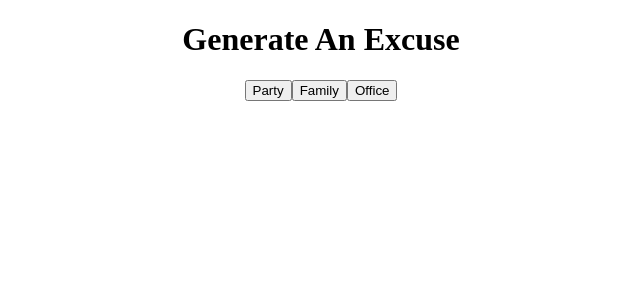
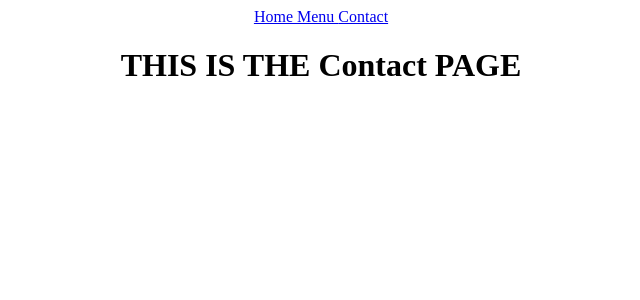
Before and after one commit to manhhung2801/reactjs-pedroTech-for-beginners-2023, a React (Create React App) app: page /contact in a window 1280 px wide. Shown: the top 300 px of the page, without its empty margins (319-959 px from the left). Built offline with nearby package versions, Linux system fonts and the light colour scheme.

Commit message:
route link pages components

```diff
--- a/package.json
+++ b/package.json
@@ -9,6 +9,7 @@
     "axios": "^1.3.6",
     "react": "^18.2.0",
     "react-dom": "^18.2.0",
+    "react-router-dom": "^6.10.0",
     "react-scripts": "5.0.1",
     "web-vitals": "^2.1.4"
   },
--- a/src/App.js
+++ b/src/App.js
@@ -1,71 +1,22 @@
 import './App.css';
-import Axios from 'axios';
-import { useEffect, useState } from 'react';
+import {BrowserRouter as Router, Routes, Route, Link} from 'react-router-dom';
+import { Home } from './pages/Home';
+import { Menu } from './pages/Menu';
+import { Contact } from './pages/Contact';
+import { Navbar } from './Navbar';
+function App() {
 
 
-function App() {
-
-  // vd 1
-  // call api reactjs
-// fetch("https://catfact.ninja/fact")
-// .then((res) => res.json())
-// .then((data) => {
-//   console.log(data);
-// });
-
-
-  // vd 2
-  // const [catFact, setCatFact] = useState("");
-
-  // const fetchCatFact = () => {
-  //     Axios.get("https://catfact.ninja/fact").then((res) => {
-  //       setCatFact(res.data.fact);
-  //   });
-  // }
-  // useEffect(() => {
-  //     fetchCatFact();
-  // }, []);
-
-  // vd 3
-  // const [name, setName] = useState("");
-  // const [predictedAge, setPredicredAge] = useState(null);
-
-  // const fetchData = () => {
-  //     Axios.get(`https://api.agify.io/?name=${name}`).then((res) => {
-  //       setPredicredAge(res.data);
-  //     });
-  // };
-
-  // return <div className="App">
-  //        {/* vd 2 */}
-  //       {/* <button onClick={fetchCatFact}> Generate Cat Fact</button>
-  //       <p>{catFact}</p> */}
-
-  //       <input placeholder="Ex. Pedro..." onChange={(event) => {
-  //         setName(event.target.value)
-  //         }}
-  //       />
-  //       <button onClick={fetchData}> Predict Age</button>
-  //       <h1> Name: {predictedAge?.name} </h1>
-  //       <h1> Predicted Age: {predictedAge?.age} </h1>
-  //       <h1> Count: {predictedAge?.count} </h1>
-  // </div>
-
-  const [generatedExcuse, setGeneratedExcuse] = useState("");
-
-  const fetchExcuse = (excuse) => {
-    Axios.get(`https://excuser-three.vercel.app/v1/excuse/${excuse}/`).then(
-      (res) => {
-          setGeneratedExcuse(res.data[0].excuse);
-      });
-  };
   return (<div className="App">
-        <h1>Generate An Excuse </h1>
-        <button onClick={ () => fetchExcuse("party")}> Party </button>
-        <button onClick={ () => fetchExcuse("family")}> Family </button>
-        <button onClick={ () => fetchExcuse("office")}> Office </button>
-
-        <p>{generatedExcuse}</p>
+        <Router>
+            <Navbar />
+            <Routes>
+                <Route path="/" element={<Home />} />
+                <Route path="/menu" element={<Menu />} />
+                <Route path="/contact" element={<Contact />} />
+                <Route path="*" element={<h1>PAGE NOT FOUND</h1>} />
+            </Routes>
+        </Router>
   </div>);
 }
 
--- /dev/null
+++ b/src/Navbar.js
@@ -0,0 +1,11 @@
+import {Link } from 'react-router-dom';
+
+export const Navbar = () => {
+    return (
+        <div>
+          <Link to="/"> Home </Link>
+          <Link to="/menu"> Menu </Link>
+          <Link to="/contact"> Contact </Link>
+        </div>
+    );
+}
--- a/src/index.js
+++ b/src/index.js
@@ -5,5 +5,7 @@
 
 const root = ReactDOM.createRoot(document.getElementById('root'));
 root.render(
+  <React.StrictMode>
     <App />
+  </React.StrictMode>
 );
--- /dev/null
+++ b/src/pages/Contact.js
@@ -0,0 +1,3 @@
+export const Contact = () => {
+    return <h1> THIS IS THE Contact PAGE</h1>
+}
--- /dev/null
+++ b/src/pages/Home.js
@@ -0,0 +1,3 @@
+export const Home = () => {
+    return <h1> THIS IS THE HOME PAGE</h1>
+}
--- /dev/null
+++ b/src/pages/Menu.js
@@ -0,0 +1,3 @@
+export const Menu = () => {
+    return <h1> THIS IS THE Menu PAGE</h1>
+}
```
Also changed, not shown: 1 other file (tests, documents, lock files or other folders).
